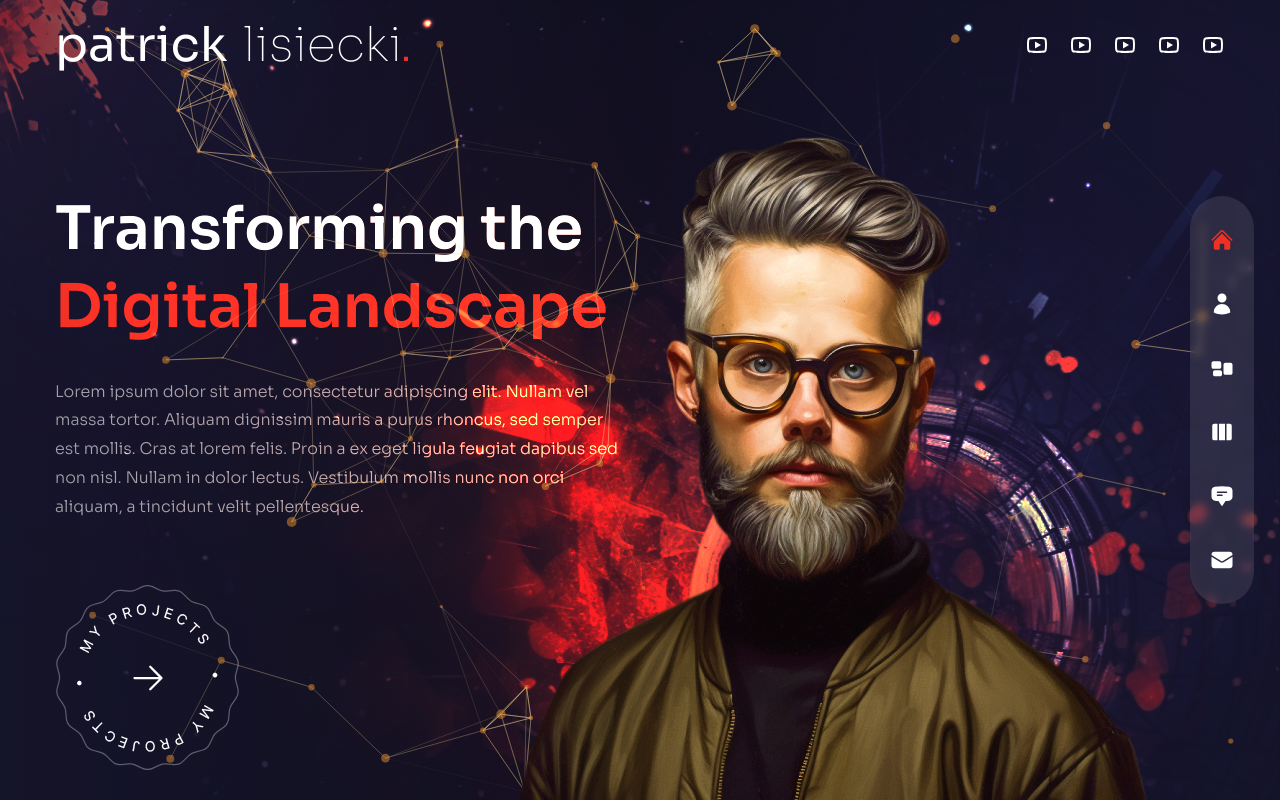
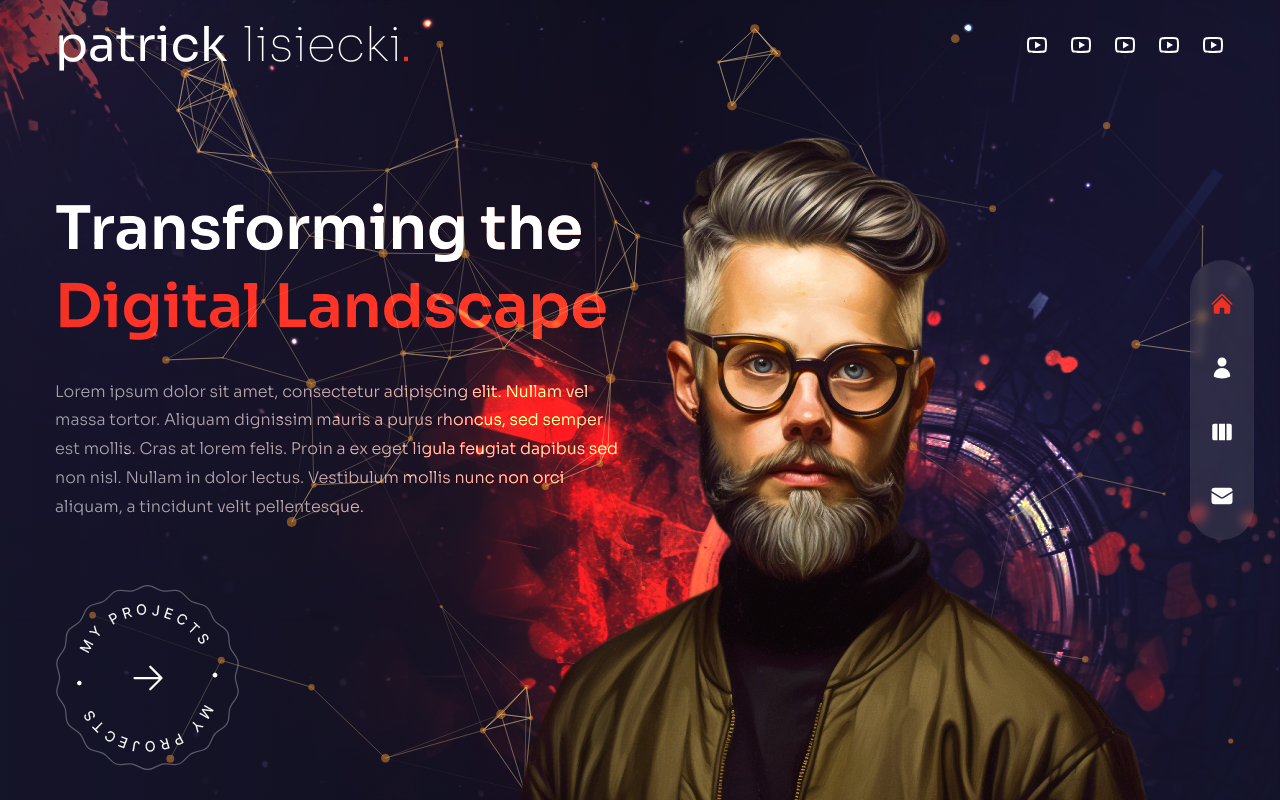
Before and after one commit to PatrickLisiecki/portfolio, a Next.js app: page / in a window 1280 px wide. Built offline with nearby package versions, Linux system fonts and the light colour scheme.

Commit message:
Fixed comments

```diff
--- a/components/Avatar.js
+++ b/components/Avatar.js
@@ -1,5 +1,6 @@
 // Image
 import Image from "next/image";
+
 const Avatar = () => {
     return (
         <div className="hidden xl:flex xl:max-w-none">
--- a/components/Layout.js
+++ b/components/Layout.js
@@ -1,4 +1,4 @@
-// Import fonts
+// Import font
 import { Sora } from "@next/font/google";
 
 // Font settings
--- a/components/Nav.js
+++ b/components/Nav.js
@@ -1,6 +1,8 @@
+// Link and Router
 import Link from "next/link";
 import { useRouter } from "next/router";
 
+// Import Icons
 import {
     HiHome,
     HiUser,
@@ -10,17 +12,17 @@ import {
     HiEnvelope,
 } from "react-icons/hi2";
 
-//  Links
+// Links Data
 const links = [
     { name: "home", path: "/", icon: <HiHome /> },
     { name: "about", path: "/about", icon: <HiUser /> },
-    { name: "services", path: "/services", icon: <HiRectangleGroup /> },
+    // { name: "services", path: "/services", icon: <HiRectangleGroup /> },
     { name: "work", path: "/work", icon: <HiViewColumns /> },
-    {
-        name: "testimonials",
-        path: "/testimonials",
-        icon: <HiChatBubbleBottomCenterText />,
-    },
+    // {
+    //     name: "testimonials",
+    //     path: "/testimonials",
+    //     icon: <HiChatBubbleBottomCenterText />,
+    // },
     {
         name: "contact",
         path: "/contact",
--- a/components/ProjectsBtn.js
+++ b/components/ProjectsBtn.js
@@ -4,12 +4,12 @@ import Image from "next/image";
 // Link
 import Link from "next/link";
 
-// Icons
+// Icon
 import { HiArrowRight } from "react-icons/hi2";
 
 const ProjectsBtn = () => {
     return (
-        <div className="mx-auto xl:mx-0">
+        <div className="mx-auto z-10 xl:mx-0">
             <Link
                 href={"/work"}
                 className="relative w-[185px] h-[185px] flex justify-center items-center bg-circleStar bg-cover bg-center bg-no-repeat group"
@@ -19,7 +19,8 @@ const ProjectsBtn = () => {
                     width={141}
                     height={148}
                     alt=""
-                    className="animate-spin-slow w-full h-full max-w-[141px] max-h-[148px] "
+                    className="w-full h-full max-w-[141px] max-h-[148px]"
+                    // animate-spin-slow
                 />
                 <HiArrowRight className="absolute text-4xl group-hover:translate-x-2 transition-all duration-300" />
             </Link>
--- a/pages/index.js
+++ b/pages/index.js
@@ -2,7 +2,7 @@
 import Image from "next/image";
 
 // Import components
-import ParticelesContainer from "../components/ParticlesContainer";
+import ParticlesContainer from "../components/ParticlesContainer";
 import ProjectsBtn from "../components/ProjectsBtn";
 import Avatar from "../components/Avatar";
 
@@ -59,7 +59,7 @@ const Home = () => {
             <div className="w-[1200px] h-full absolute right-0 bottom-0">
                 <div className="w-full h-full absolute mix-blend-color-dodge translate-z-0 bg-none xl:bg-explosion xl:bg-cover xl:bg-right xl:bg-no-repeat"></div>
 
-                <ParticelesContainer />
+                <ParticlesContainer />
 
                 <motion.div
                     variants={fadeIn("up", 0.5)}
```
